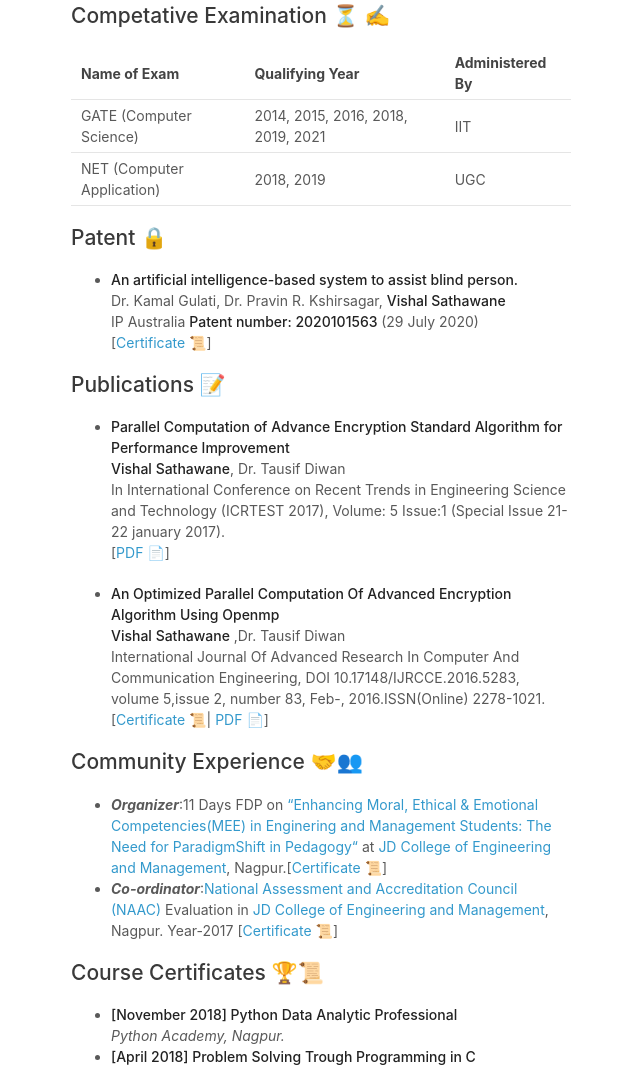
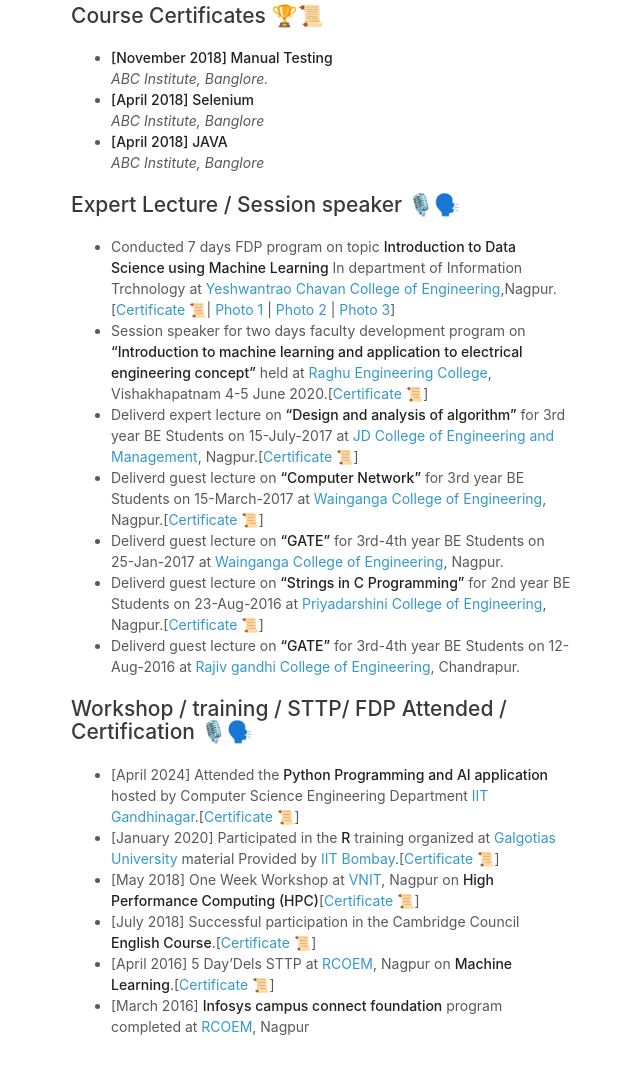
Before and after one commit to shthombre/shthombre.github.io, a plain HTML site: page index.html in a window 1280 px wide. Shown: the part 2087-3157 px from the top of the page, without its empty margins (499-1139 px from the left). Drawn offline with Linux system fonts and the light colour scheme.

Commit message:
Update index.html

```diff
--- a/index.html
+++ b/index.html
@@ -120,99 +120,27 @@
 
 
 
-  <h2 id="publications-citations-43-">Competative Examination ⏳ ✍️</h2>
-  <table>
-    <tr>
-      <th>Name of Exam </th>
-      <th>Qualifying Year</th>
-      <th>Administered By</th>
-    </tr>
-    <tr>
-      <td>GATE (Computer Science)</td>
-      <td>2014, 2015, 2016, 2018, 2019, 2021</td>
-      <td>IIT</td>
-    </tr>
-    <tr>
-      <td>NET (Computer Application)</td>
-      <td>2018, 2019</td>
-      <td>UGC</td>
-    </tr>
-  </table>
 
 
 
 
-  <h2 id="publications-citations-43-">Patent  🔒</h2>
-  <ul>
-    <li>
-      <p><strong>An artificial intelligence-based system to assist blind
-        person.</strong>
-  <br>
-  Dr. Kamal Gulati, Dr. Pravin R. Kshirsagar, <strong>Vishal Sathawane</strong>
-  <br>IP Australia <strong>Patent number: 2020101563 </strong>(29 July 2020)
-  <br>
-  [<a href="https://drive.google.com/file/d/1vGSxxUuK-GSGsEG-hDk1SHaMj1cCMZ1S/view?usp=drive_link" previewlistener="true">Certificate 📜</a>]</p>
-    </li>
-
-
-  </ul>
-
-
-
-  <h2 id="publications-citations-43-">Publications  📝</h2>
-  <ul>
-    <li>
-      <p><strong>Parallel Computation of Advance Encryption Standard Algorithm for Performance
-        Improvement</strong>
-  <br>
-  <strong>Vishal Sathawane</strong>, Dr. Tausif Diwan
-  <br>In International Conference on Recent Trends in Engineering Science and
-  Technology (ICRTEST 2017), Volume: 5 Issue:1 (Special Issue 21-22 january 2017).
-  <br>
-  [<a href="https://ijritcc.org/download/conferences/ICRTEST_2017/ICRTEST_2017_Track/1483424255_03-01-2017.pdf" previewlistener="true">PDF 📄</a>]</p>
-    </li>
-    <li>
-      <p><strong>An Optimized Parallel Computation Of Advanced Encryption Algorithm Using Openmp</strong>
-  <br>
-  <strong>Vishal Sathawane </strong>,Dr. Tausif Diwan
-  <br>
-  International Journal Of Advanced Research In Computer And Communication Engineering, DOI 10.17148/IJRCCE.2016.5283,
-volume 5,issue 2, number 83, Feb-, 2016.ISSN(Online) 2278-1021.
-  <br>
-  [<a href="https://drive.google.com/file/d/1kOixPjxu6UMsQndAmFrRHZcw3yi3d1UD/view?usp=sharing" previewlistener="true">Certificate 📜</a>| <a href="https://www.ijarcce.com/upload/2016/february-16/IJARCCE%2083.pdf" previewlistener="true">PDF 📄</a>] </p>
-    </li>
-
-  </ul>
-  <h2 id="community-experience-️">Community Experience 🤝👥</h2>
-  <ul>
-
-    <li><b><em>Organizer</em></b>:11 Days FDP on <a href="https://jdcoem.ac.in/workshops-expert-lectures/" previewlistener="true">“Enhancing Moral, Ethical & Emotional Competencies(MEE) in Enginering and Management Students: The Need for ParadigmShift in Pedagogy“</a> at <a href="https://jdcoem.ac.in/" previewlistener="true">JD College of Engineering and Management</a>, Nagpur.[<a href="https://drive.google.com/file/d/1ShczTtOmiSZGnkziO9X-4aFb8kWAtKOx/view?usp=sharing" previewlistener="true">Certificate 📜</a>] </li>
-    <li><b><em>Co-ordinator</em></b>:<a href="http://naac.gov.in/index.php/en/" previewlistener="true">National Assessment and Accreditation Council (NAAC)</a> Evaluation in <a href="https://jdcoem.ac.in/" previewlistener="true"> JD College of Engineering and Management</a>, Nagpur. Year-2017 [<a href="https://drive.google.com/file/d/1oEFqJWgZhv6hg7cYYEpNsgXx2Mm11MHa/view?usp=sharing" previewlistener="true">Certificate 📜</a>]</li>
-
-  </ul>
-
   <h2 id="research-interests-">Course Certificates 🏆📜</h2>
 <ul>
-  <li> <strong>[November 2018] Python Data Analytic Professional</strong><br>
+  <li> <strong>[November 2018] Manual Testing</strong><br>
     <em>
- Python Academy, Nagpur.
+      ABC Institute, Banglore.
     </em>
   </li>
-  <li> <strong>[April 2018] Problem Solving Trough Programming in C</strong><br>
+  <li> <strong>[April 2018] Selenium</strong><br>
    <em>
-NPTEL Online Certification
+    ABC Institute, Banglore
    </em>
   </li>
-  <li> <strong>[September 2017] Intorduction to Parallel Programming in OpenMP</strong><br>
+  <li> <strong>[April 2018] JAVA</strong><br>
     <em>
- NPTEL Online Certification
+      ABC Institute, Banglore
     </em>
   </li>
-  <li> <strong>[July 2020] The Fundamental of Digital Marketing</strong><br>
-    <em>
-      <a href="https://learndigital.withgoogle.com/digitalunlocked/" previewlistener="true">Google Digital Unlocked </a>
-    </em>
-    [<a href="https://drive.google.com/file/d/1Fu1D9j5WmC5CSQY7Gk_W7D6oUmaj6Use/view?usp=sharing" previewlistener="true">Certificate 📜</a>]</li>
 
 
 </ul>
```
